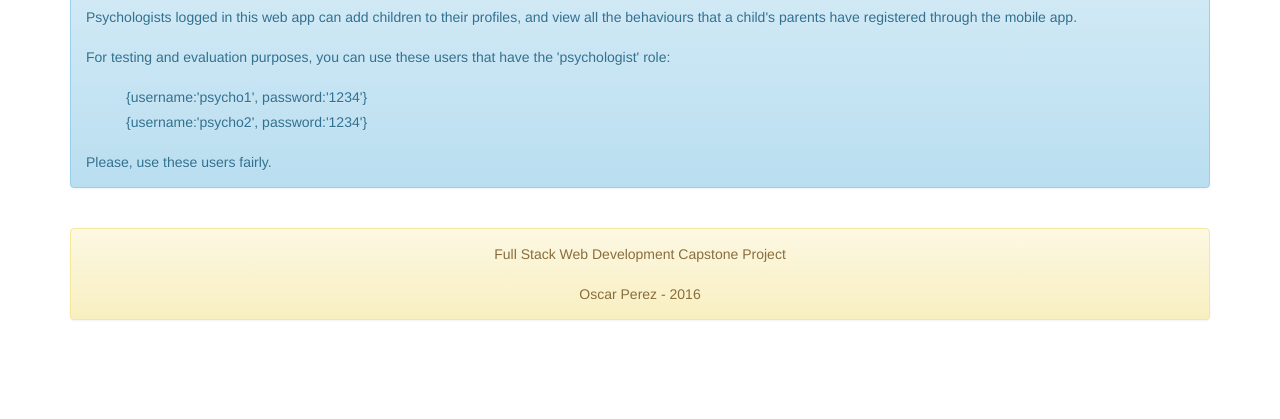
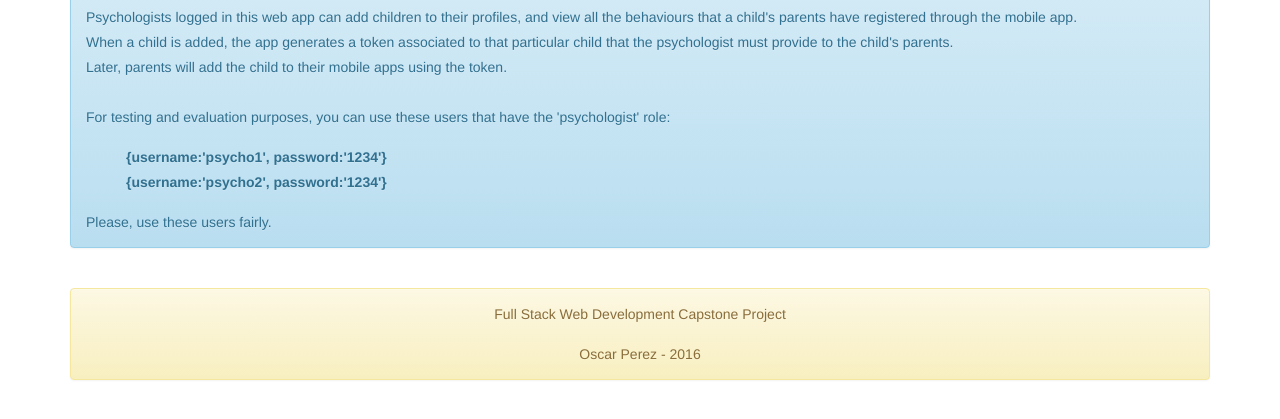
Before and after one commit to yosoyoscar/psychoreg-server, a website with bundled scripts: page client/index.html in a window 1280 px wide. Shown: the part 365-784 px from the top of the page. Built offline with nearby package versions, Linux system fonts and the light colour scheme.

Commit message:
home page instructions

```diff
--- a/client/views/home.html
+++ b/client/views/home.html
@@ -17,11 +17,13 @@
         <div class="alert alert-info" role="alert">
             <h2>How does it work?</h2>
             <p>Psychologists logged in this web app can add children to their profiles, and view all the behaviours that a child's parents have registered through the mobile app.</p>
+            <p>When a child is added, the app generates a token associated to that particular child that the psychologist must provide to the child's parents.</p>
+            <p>Later, parents will add the child to their mobile apps using the token.<p>
             <br/>
             <p>For testing and evaluation purposes, you can use these users that have the 'psychologist' role:</p>
             <br/>
-            <p style="margin-left: 40px;">{username:'psycho1', password:'1234'}</p>
-            <p style="margin-left: 40px;">{username:'psycho2', password:'1234'}</p>
+            <p style="margin-left: 40px;"><strong>{username:'psycho1', password:'1234'}</strong></p>
+            <p style="margin-left: 40px;"><strong>{username:'psycho2', password:'1234'}</strong></p>
             <br/>
             <p>Please, use these users fairly.</p>
         </div>
```
